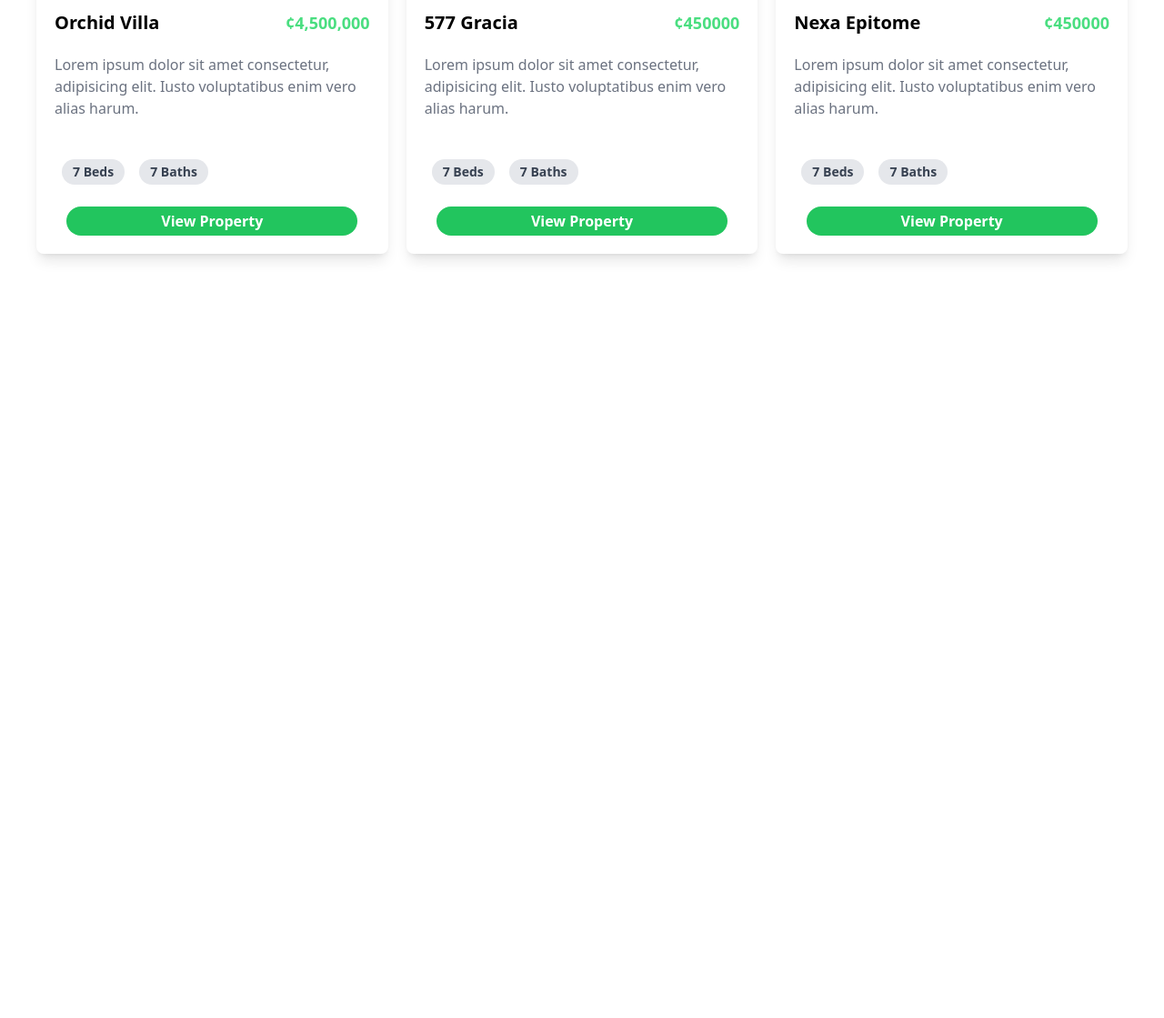
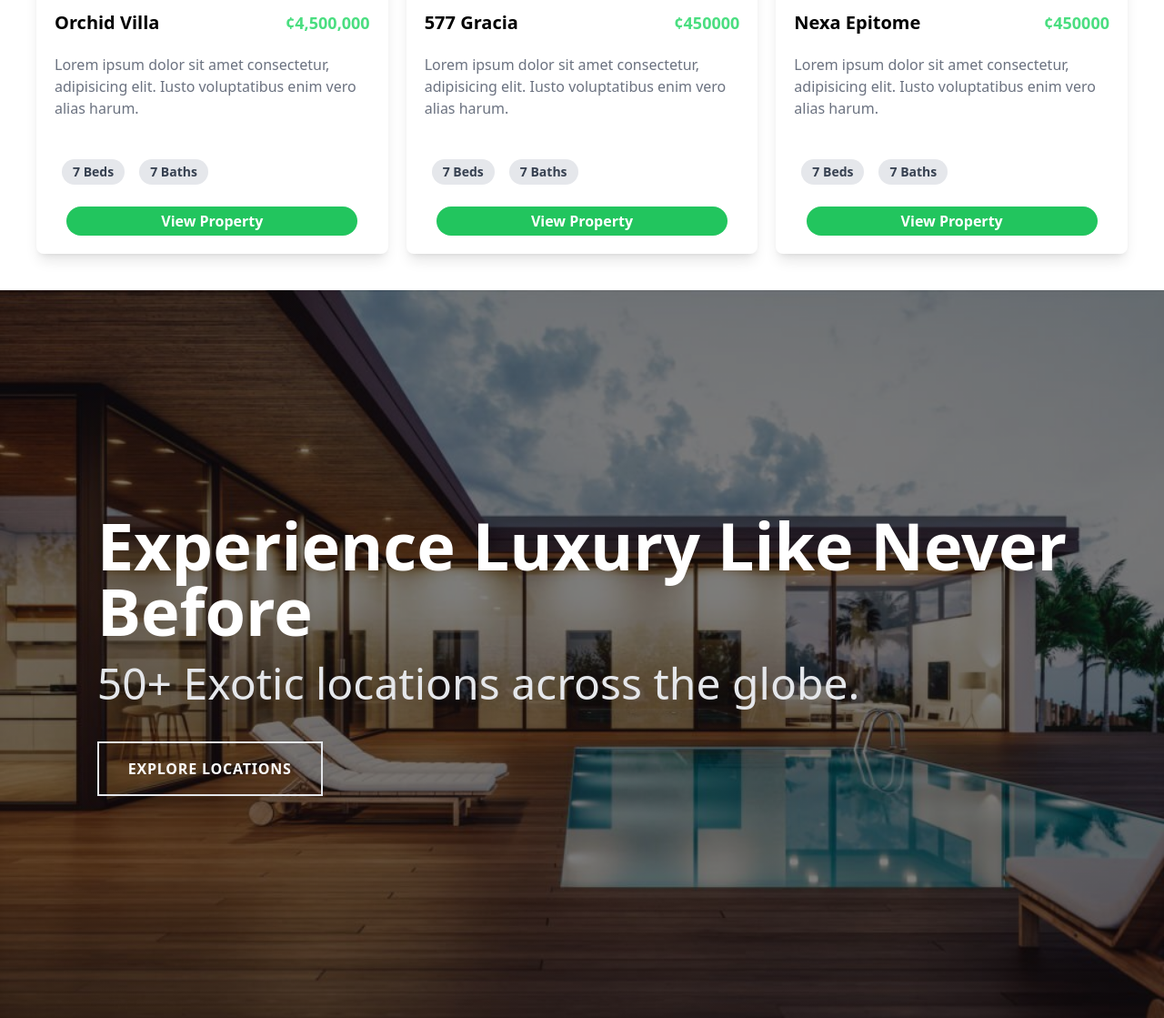
Before and after one commit to PrinceNarteh/prime-properties, a website: page src/index.html in a window 1280 px wide. Shown: the part 911-2030 px from the top of the page at 91% size. Before the commit the page ends 1230 px from the top, so only its background shows below. Drawn offline with Linux system fonts and the light colour scheme.

Commit message:
add luxury banner

```diff
--- a/src/index.html
+++ b/src/index.html
@@ -158,5 +158,32 @@
       </div>
     </div>
     <!-- CARD SECTION -->
+
+    <!-- BANNER -->
+    <div
+      class="h-screen"
+      style="
+        background: linear-gradient(rgba(0, 0, 0, 0.5), rgba(0, 0, 0, 0.5)),
+          url('../public/images/image-1.jpg') no-repeat;
+        background-size: cover;
+      "
+    >
+      <div
+        class="w-10/12 mx-auto flex flex-col justify-center items-start h-full"
+      >
+        <h2 class="text-5xl md:text-7xl font-bold text-white mb-5">
+          Experience Luxury Like Never Before
+        </h2>
+        <h3 class="text-3xl md:text-5xl text-gray-200">
+          50+ Exotic locations across the globe.
+        </h3>
+        <button
+          class="text-white font-bold tracking-wider shadow-lg uppercase border-2 px-8 py-4 mt-10 hover:bg-white hover:text-gray-500"
+        >
+          Explore Locations
+        </button>
+      </div>
+    </div>
+    <!-- BANNER -->
   </body>
 </html>
```
Also changed, not shown: public/styles.css.
